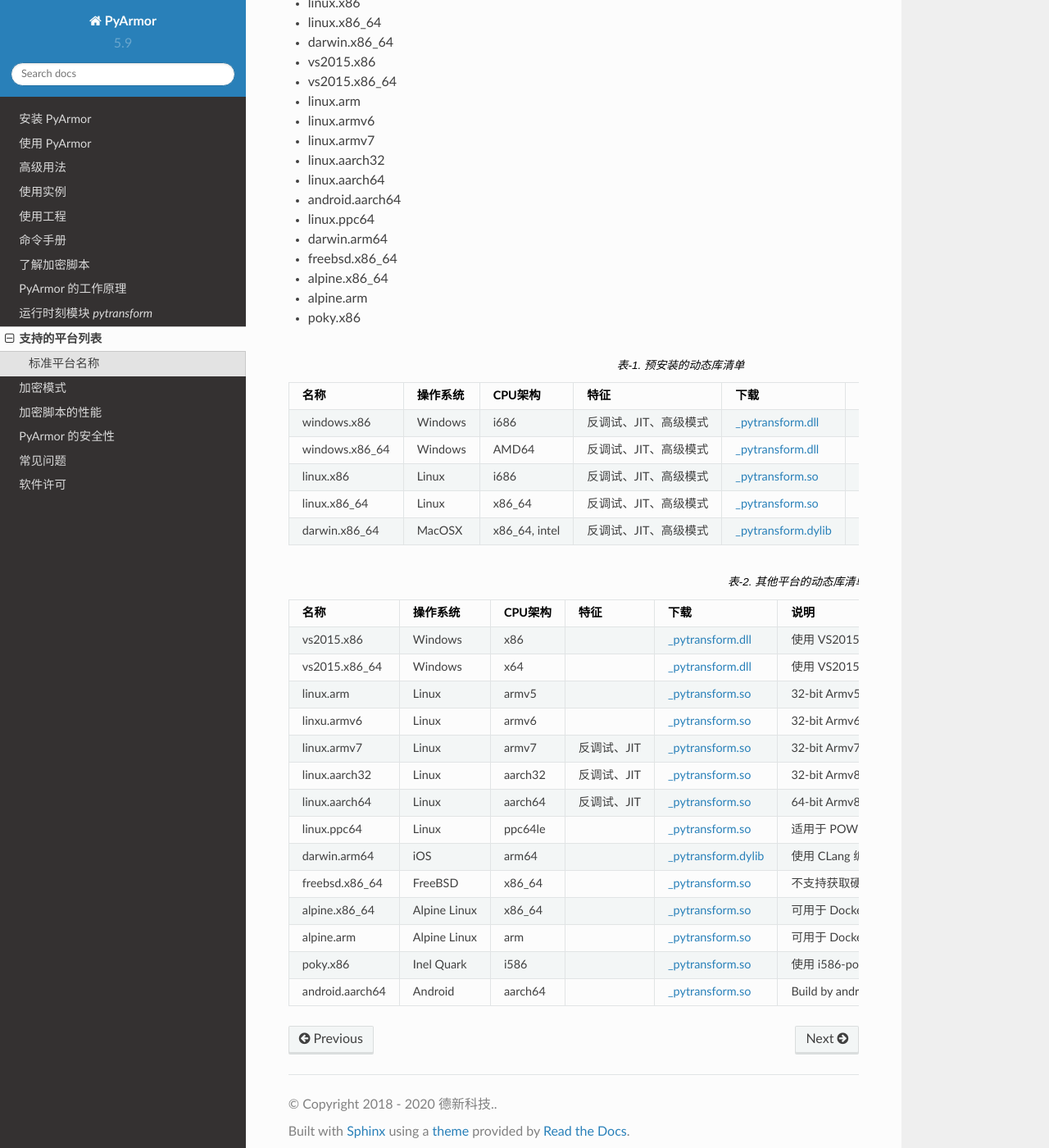
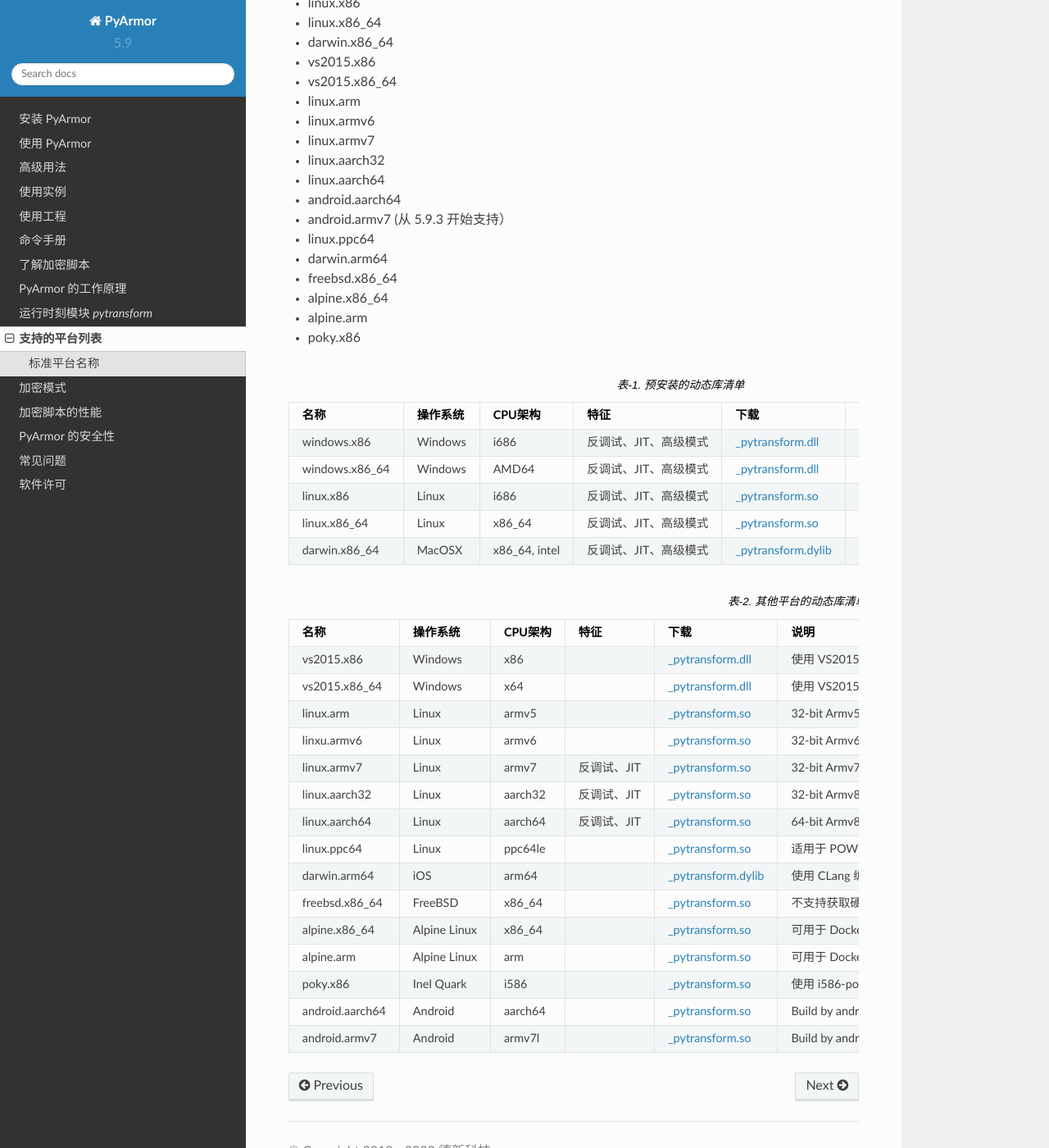
Before and after one commit to dashingsoft/pyarmor-docs-zh, a Sphinx documentation site: the page built from docs/platforms.rst, in a window 1280 px wide and 1400 px high, scrolled down 1235 px. Shown: the whole window at 82% size. Built offline with Sphinx 7.4.7 and the Read the Docs theme 2.0.0, drawn with Linux system fonts in a browser that asks for light colours.

Commit message:
Add platform android.armv7

```diff
--- a/docs/platforms.rst
+++ b/docs/platforms.rst
@@ -70,6 +70,7 @@
 * linux.aarch32
 * linux.aarch64
 * android.aarch64
+* android.armv7 (从 5.9.3 开始支持）
 * linux.ppc64
 * darwin.arm64
 * freebsd.x86_64
@@ -214,3 +215,9 @@
      -
      - `_pytransform.so <http://pyarmor.dashingsoft.com/downloads/latest/android.aarch64/_pytransform.so>`_
      - Build by android-ndk-r20/toolchains/llvm/prebuilt/linux-x86_64/bin/aarch64-linux-android21-clang
+   * - android.armv7
+     - Android
+     - armv7l
+     -
+     - `_pytransform.so <http://pyarmor.dashingsoft.com/downloads/latest/android.armv7.0/_pytransform.so>`_
+     - Build by android-ndk-r20/toolchains/llvm/prebuilt/linux-x86_64/bin/armv7a-linux-android21-clang
```
